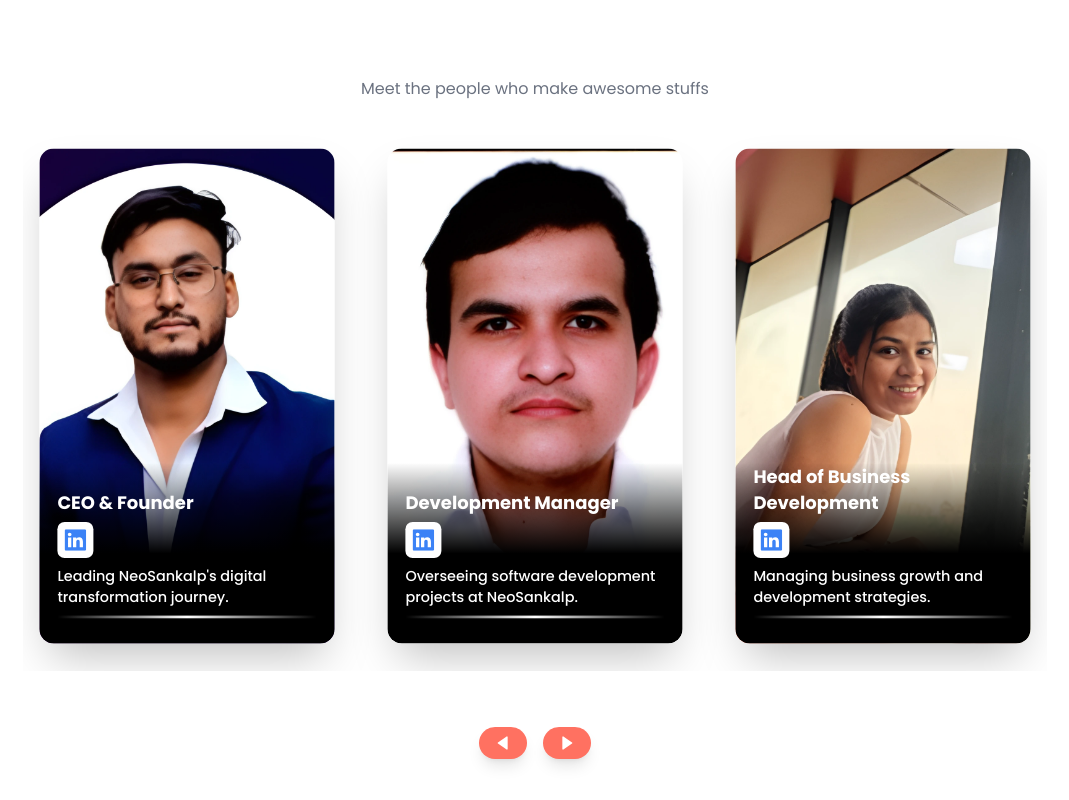
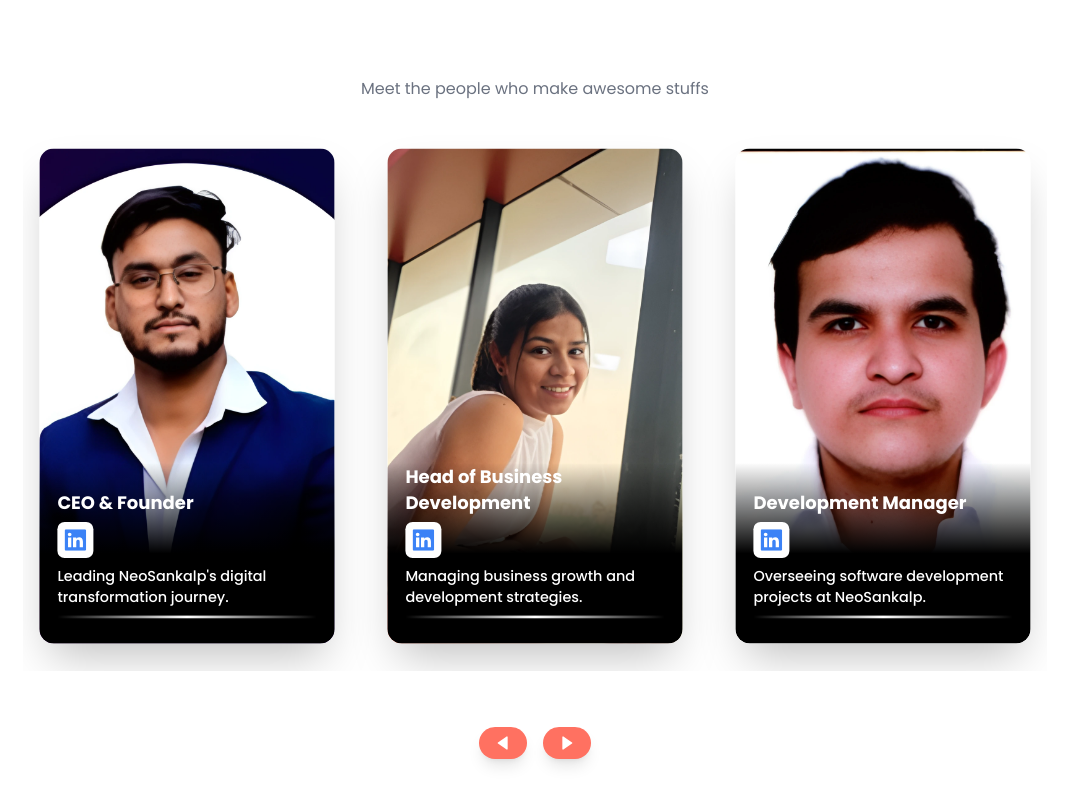
Before and after one commit to neoSankalp/neoSankalpInc, a React (Vite) app: page / in a window 1280 px wide. Shown: the part 6130-6930 px from the top of the page, without its empty margins (105-1174 px from the left). Built offline with nearby package versions, Linux system fonts and the light colour scheme.

Commit message:
update team members info

```diff
--- a/src/assets/assets.js
+++ b/src/assets/assets.js
@@ -21,8 +21,6 @@ import phone2 from "./phone2.webp";
 import phone3 from "./phone3.webp";
 import arrow1 from "./arrow1.webp";
 import arrow2 from "./arrow2.webp";
-import teamImg1 from "./teamImg1.webp";
-import teamImg2 from "./teamImg2.webp";
 import teamImg3 from "./teamImg3.webp";
 import teamImg4 from "./teamImg4.webp";
 import teamImg5 from "./teamImg5.webp";
@@ -57,8 +55,6 @@ export const assets = {
   phone3,
   arrow1,
   arrow2,
-  teamImg1,
-  teamImg2,
   teamImg3,
   teamImg4,
   teamImg5,
--- a/src/components/Team/TeamSlider.jsx
+++ b/src/components/Team/TeamSlider.jsx
@@ -19,6 +19,16 @@ export default function TeamSlider() {
       },
     },
     {
+      name: "Himanshi",
+      position: "Head of Business Development",
+      image: "teamImg3",
+      info: "Managing business growth and development strategies.",
+      social: {
+        portfolio: "#",
+        linkedin: "https://www.linkedin.com/in/himanshi-chawla-03285320b",
+      },
+    },
+    {
       name: "Sparsh",
       position: "Development Manager",
       image: "teamImg5",
@@ -29,13 +39,13 @@ export default function TeamSlider() {
       },
     },
     {
-      name: "Himanshi",
-      position: "Head of Business Development",
-      image: "teamImg3",
-      info: "Managing business growth and development strategies.",
+      name: "Dhruv",
+      position: "Frontend Web Developer",
+      image: "teamImg8",
+      info: "Building and optimizing user-friendly web interfaces.",
       social: {
-        portfolio: "#",
-        linkedin: "https://www.linkedin.com/in/himanshi-chawla-03285320b",
+        portfolio: "https://dhruvpalportfolio.vercel.app/",
+        linkedin: "https://www.linkedin.com/in/dhruv1086k/",
       },
     },
     {
@@ -56,36 +66,6 @@ export default function TeamSlider() {
       social: {
         portfolio: "#",
         linkedin: "https://www.linkedin.com/in/utkarsh-utkarsh-942442321/",
-      },
-    },
-    {
-      name: "Aniket",
-      position: "Social Media Manager",
-      image: "teamImg1",
-      info: "Managing NeoSankalp’s social media presence.",
-      social: {
-        portfolio: "#",
-        linkedin: "https://www.linkedin.com/in/aniket-tomar-a17954250/",
-      },
-    },
-    {
-      name: "Garv",
-      position: "Client Relations Specialist",
-      image: "teamImg2",
-      info: "Handling client communication and relations.",
-      social: {
-        portfolio: "#",
-        linkedin: "https://www.linkedin.com/in/garv-taneja-819983285",
-      },
-    },
-    {
-      name: "Dhruv",
-      position: "Frontend Web Developer",
-      image: "teamImg8",
-      info: "Building and optimizing user-friendly web interfaces.",
-      social: {
-        portfolio: "https://dhruvpalportfolio.vercel.app/",
-        linkedin: "https://www.linkedin.com/in/dhruv1086k/",
       },
     },
   ];
@@ -163,6 +143,8 @@ export default function TeamSlider() {
             <BiSolidRightArrow />
           </button>
         </div>
+
+
       </div>
     </>
   );
```
Also changed, not shown: src/assets/teamImg1.webp (deleted), src/assets/teamImg2.webp (deleted).
